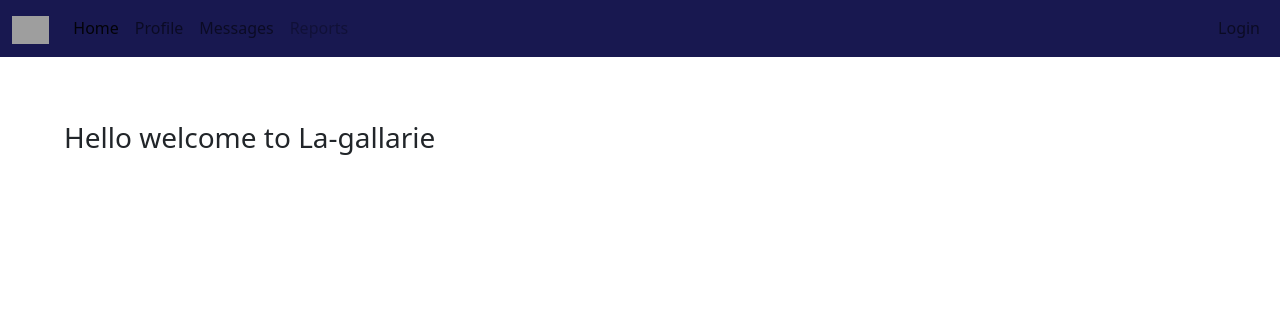
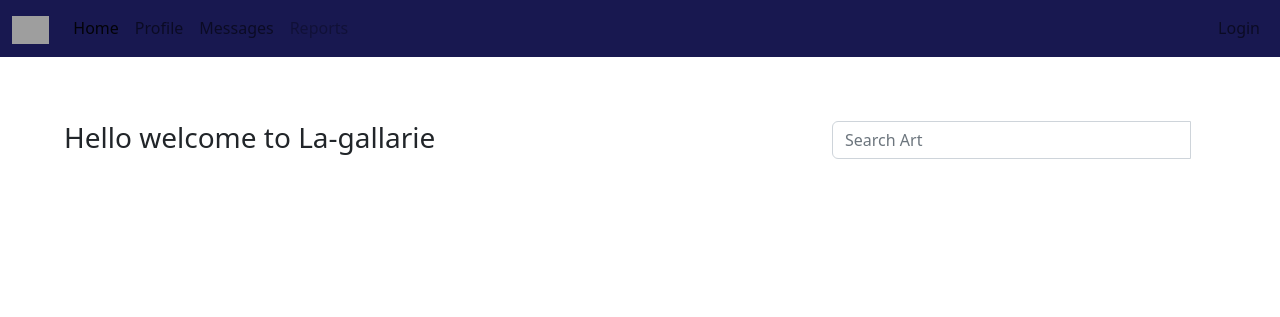
Before and after one commit to Martin023/la-galerie, a Django app: page / in a window 1280 px wide. Shown: the top 317 px of the page. Run offline with Django 4.2, Linux system fonts and the light colour scheme; data that the repository does not hold is empty; some libraries are stand-ins or nearby versions; grey boxes are pictures that could not be loaded.

Commit message:
THis commi will add logic for searching images

```diff
--- a/gallery/models.py
+++ b/gallery/models.py
@@ -29,3 +29,8 @@ class Image(models.Model):
     def display_image(cls):
         image=cls.objects.all()
         return image
+
+    @classmethod
+    def search_by_name(cls,search_term):
+        photo = cls.objects.filter(title__icontains=search_term)
+        return photo
--- a/gallery/templates/home.html
+++ b/gallery/templates/home.html
@@ -5,6 +5,21 @@
 <div>
   <div class="hero">
     <h3>Hello welcome to La-gallarie</h3>
+      <!-- Adding a search form  -->
+      <div class="col-sm-4 col-md-4 position">
+
+        <form class="navbar-form" role="search" action=''>
+
+          <div class="input-group">
+            <input type="text" class="form-control" placeholder="Search Art" name="art">
+            <div class="input-group-btn">
+              <button class="btn btn-default" type="submit"><i class="glyphicon glyphicon-search"></i></button>
+            </div>
+          </div>
+
+        </form>
+      </div>
+      <!-- search form end -->
   </div>
   <div class="row container-fluid all-items">
     {% for item in image%}
--- a/gallery/views.py
+++ b/gallery/views.py
@@ -8,3 +8,16 @@ def home(request):
     images= Image.display_image()
 
     return render(request,'home.html',{"image":images} )
+
+def search_results(request):
+
+    if 'photo' in request.GET and request.GET["photo"]:
+        search_term = request.GET.get("photo")
+        searched_photos = Image.search_by_name(search_term)
+        message = f"{search_term}"
+
+        return render(request, 'search.html',{"message":message,"photo": searched_photos})
+
+    else:
+        message = "You haven't searched for any term"
+        return render(request, 'search.html',{"message":message})
--- a/static/css/gallery.css
+++ b/static/css/gallery.css
@@ -11,6 +11,7 @@
 }
 .card:hover {
     box-shadow: 0 8px 16px 0 rgba(0,0,0,0.3);
+    cursor: pointer;
 }
 .all-items{
     display: flex;
@@ -32,5 +33,7 @@ nav{
     color:#fff;
 }
 .hero{
-    padding:5%
+    padding:5%;
+    display:flex;
+    justify-content: space-between;
 }
```
